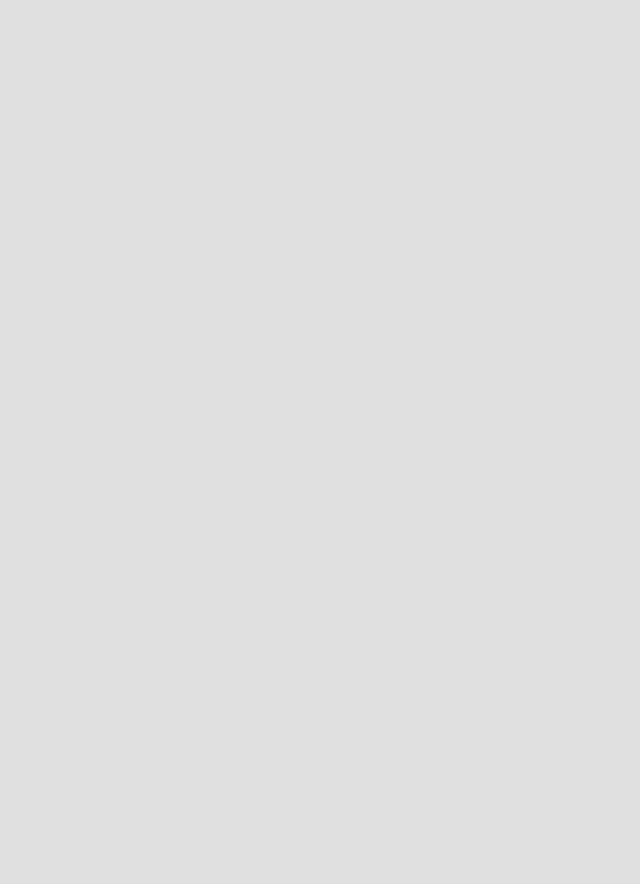
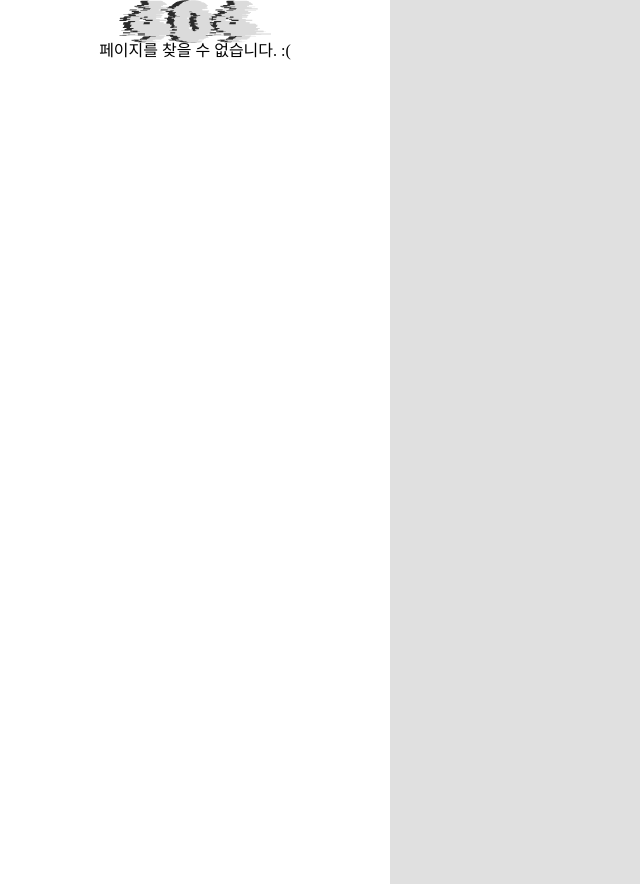
Before and after one commit to FRONTENDSCHOOL7/final-15-mufi, a React (Create React App) app in the folder mufi/: page /errorpage in a window 1280 px wide. Before the commit this address had no page. Shown: the whole page, without its empty margins (0-640 px from the left). Before the commit the page ends 800 px from the top, so only its background shows below. Built offline with nearby package versions, Linux system fonts and the light colour scheme; the HTML template or start-up script is replaced by a standard one; a web font is replaced by a local one.

Commit message:
✨ feat: 404 페이지 구현

```diff
--- /dev/null
+++ b/mufi/src/pages/errorPage/ErrorPage.jsx
@@ -0,0 +1,14 @@
+import React, { useState } from 'react';
+import {
+  Layout
+} from './ErrorPageStyle';
+import icon404Img from '../../assets/icon-404.png';
+
+export default function ErrorPage() {
+  return (
+    <Layout>
+        <img src={icon404Img} alt="404 Error Icon" />
+    <div>페이지를 찾을 수 없습니다. :(</div>
+    </Layout>
+  )
+}
--- /dev/null
+++ b/mufi/src/pages/errorPage/ErrorPageStyle.jsx
@@ -0,0 +1,11 @@
+import styled from 'styled-components';
+
+export const Layout = styled.div`
+  display: flex;
+  flex-direction: column;
+  align-items: center;
+
+  max-width: 390px;
+  min-height: 884px;
+  background: #FFFFFF;
+`;
--- a/mufi/src/pages/login/Login.jsx
+++ b/mufi/src/pages/login/Login.jsx
@@ -61,9 +61,9 @@ const Login = () => {
           </InputGroup>
         )}
         <LoginButton type="submit">다음</LoginButton>
-        <InputGroup>
-          <EmailJoin>이메일로 회원가입</EmailJoin>
-        </InputGroup>
+
+          <EmailJoin type>이메일로 회원가입</EmailJoin>
+
       </form>
     </Layout>
   );
--- a/mufi/src/router/Router.jsx
+++ b/mufi/src/router/Router.jsx
@@ -3,6 +3,7 @@ import { Route, Routes } from 'react-router-dom';
 import Landing from '../pages/landing/Landing';
 import Splash from '../pages/splash/Splash';
 import SignUpPage from '../pages/signup/SignUpPage';
+import ErrorPage from '../pages/errorPage/ErrorPage';
 
 export default function Router() {
   return (
@@ -10,6 +11,7 @@ export default function Router() {
       <Route path="/splash" element={<Splash />} />
       <Route path="/" element={<Landing />} />
       <Route path="/signup" element={<SignUpPage />} />
+      <Route path="/errorpage" element={<ErrorPage />} />
     </Routes>
   );
 }
```
